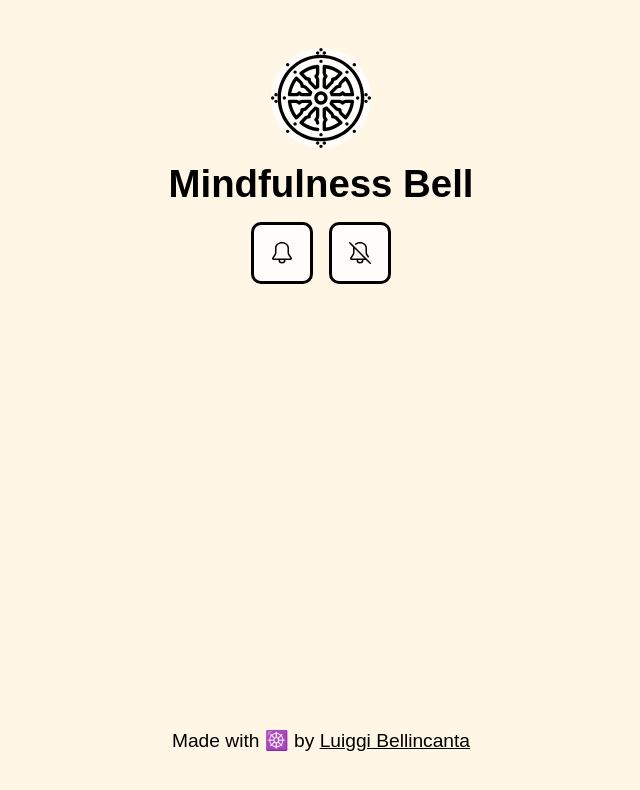
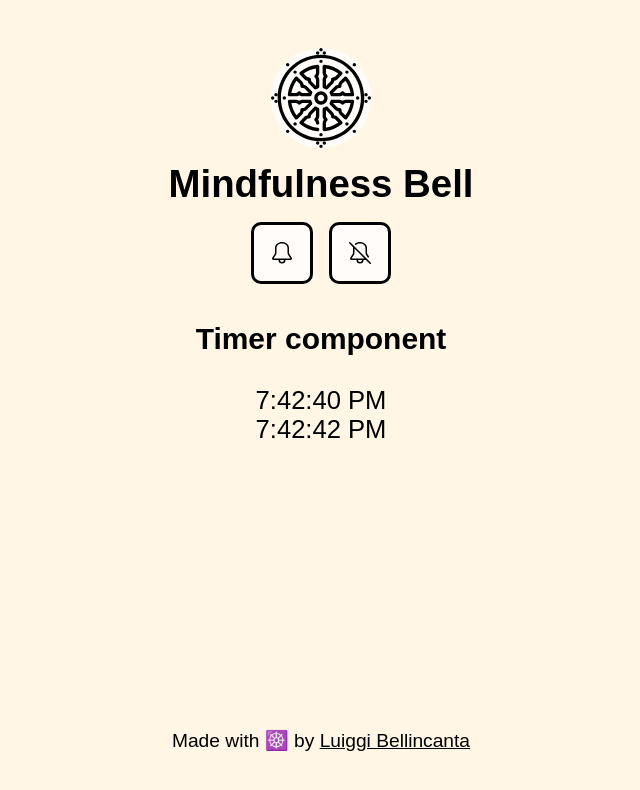
Before and after one commit to luiggidev/mindfulness-bell, a React (Create React App) app: page / in a window 1280 px wide. Shown: the top 790 px of the page, without its empty margins (319-959 px from the left). Built offline with nearby package versions, Linux system fonts and the light colour scheme.

Commit message:
Successfully set FutureDate state for later use. Added Clock component as a base for timer component.

```diff
--- a/src/App.js
+++ b/src/App.js
@@ -3,18 +3,18 @@
 import './App.css';
 import Buttons from './components/Buttons';
 import Header from './components/Header';
-import Timer from './components/Timer';
+import Clock from './components/Clock';
 import Footer from './components/Footer';
 
 function App() {
 
-  const [bell, setBell ] = useState(new Audio("bells/shortBell.mp3"))
+  const [bell] = useState(new Audio("bells/shortBell.mp3"))
 
   return (
     <div className="App">
       <Header />
       <Buttons bell={bell}/>
-      <Timer />
+      <Clock />
       <Footer />
     </div>
   );
--- /dev/null
+++ b/src/components/Clock.js
@@ -0,0 +1,61 @@
+import React, { Component } from 'react';
+import Timer from './Timer'
+
+class Clock extends Component {
+    constructor(props){
+        super(props);
+        this.state = {
+            date: new Date(),
+            title: 'Timer component',
+            futureDate: new Date()
+        };
+    }
+
+    setFutureTime() {
+        const future = new Date();
+        // const timeToAddInMinutes = 15;
+        // future.setMinutes( future.getMinutes() + timeToAddInMinutes );
+        const timeToAddInSeconds = 7;
+        future.setSeconds( future.getSeconds() + timeToAddInSeconds )
+
+        this.setState({
+            futureDate: future
+            // futureDate: future.setMinutes( future.getMinutes() + timeToAddInMinutes )
+        });
+    }
+
+    componentDidMount() {
+        this.timerID = setInterval(
+            () => this.tick(),
+            1000
+        );
+
+        this.setFutureTime()
+    }
+
+    componentWillUnmount() {
+        clearInterval(this.timerID);
+    }
+
+    tick() {
+        this.setState({
+            date: new Date()
+        });
+    }
+
+    render() {
+        return(
+            <div>
+                {/* <h3>Clock component</h3> */}
+                {/* <p>It is {this.state.date.toLocaleTimeString()}</p> */}
+                <Timer
+                    futureDate={this.state.futureDate.toLocaleTimeString()}
+                    title={this.state.title}
+                    date={this.state.date.toLocaleTimeString()}
+                />
+            </div>
+        );
+    }
+}
+
+export default Clock;
--- a/src/components/Timer.js
+++ b/src/components/Timer.js
@@ -3,7 +3,11 @@
 class Timer extends Component {
     render() {
         return (
-            <div id="timer"></div>
+            <div>
+                <h3>{this.props.title}</h3>
+                <div>{this.props.date}</div>
+                <div>{this.props.futureDate}</div>
+            </div>
         );
     }
 }
```
